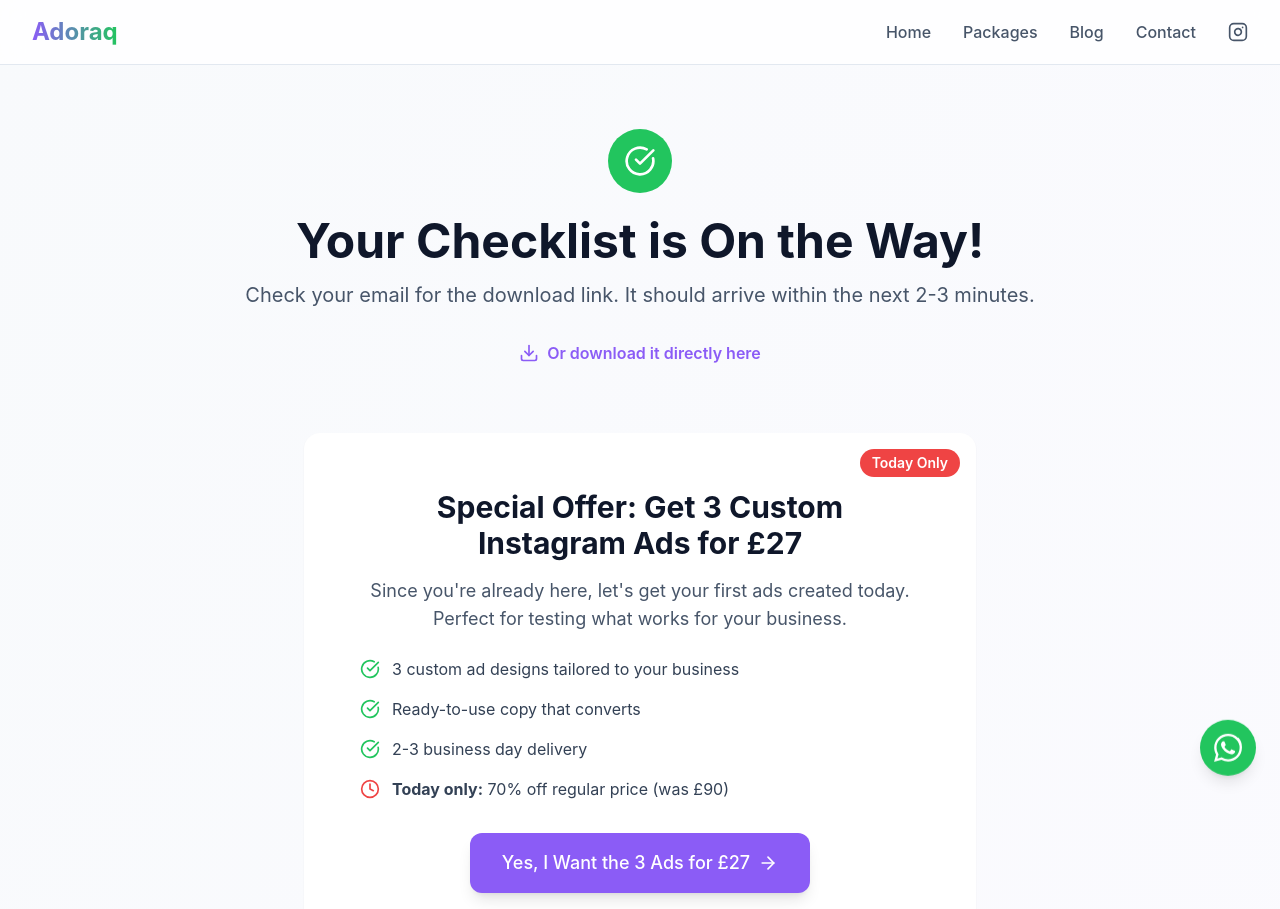
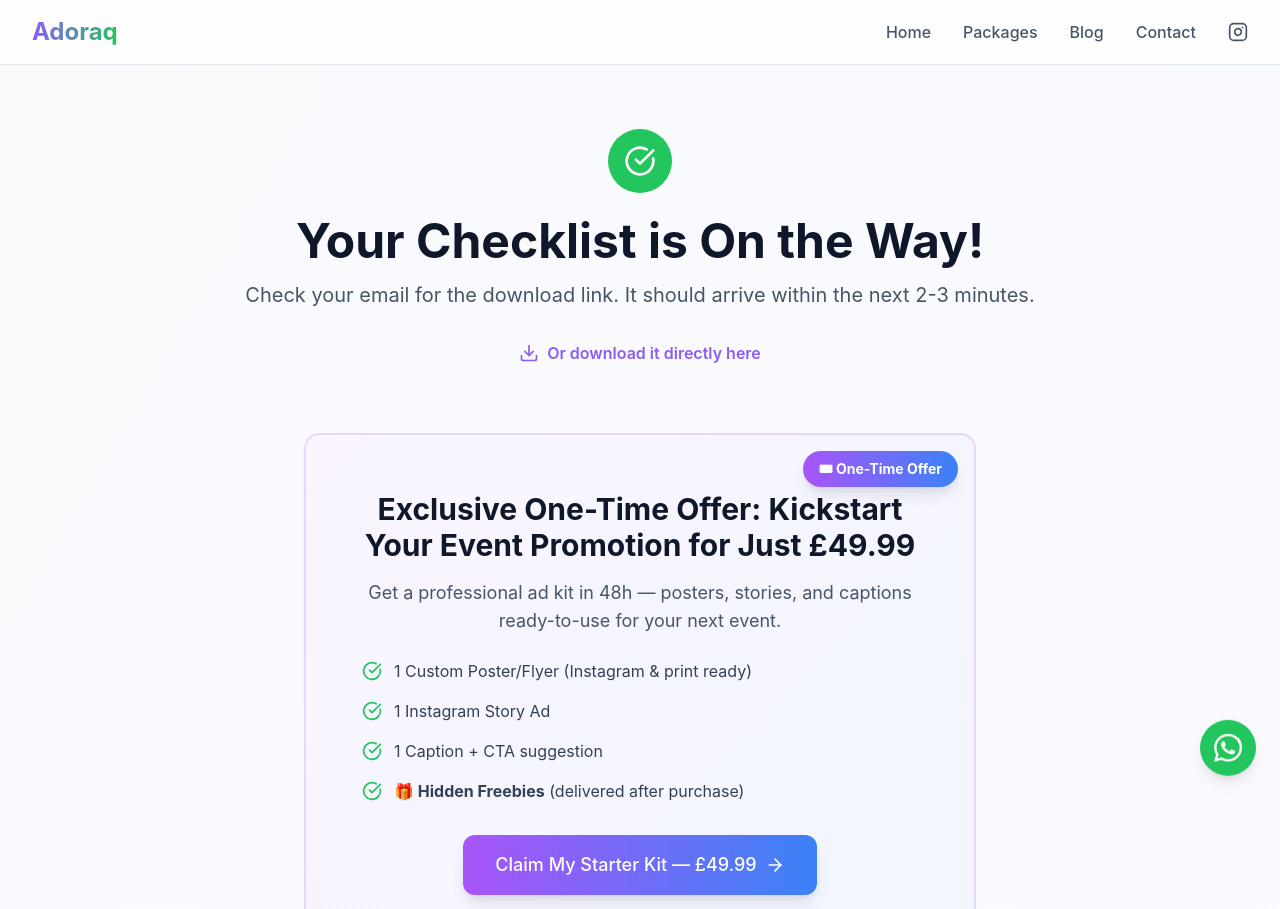
Before and after one commit to Adoraq1/adoraq-wesbite, a Next.js app: page /thank-you in a window 1280 px wide. Shown: the top 909 px of the page. Built offline with nearby package versions, Linux system fonts and the light colour scheme.

Commit message:
Update One-Time Offer: Event Ad Starter Kit for £49.99

```diff
--- a/app/thank-you/page.tsx
+++ b/app/thank-you/page.tsx
@@ -31,40 +31,39 @@ export default function ThankYouPage() {
           </div>
         </div>
 
-        {/* Tripwire Offer */}
-        <div className="card max-w-2xl mx-auto mb-16 relative overflow-hidden">
+        {/* One-Time Offer */}
+        <div className="card max-w-2xl mx-auto mb-16 relative overflow-hidden bg-gradient-to-br from-purple-50 to-blue-50 border-2 border-purple-200">
           {/* Urgency Badge */}
-          <div className="absolute top-4 right-4 bg-red-500 text-white px-3 py-1 rounded-full text-sm font-semibold">
-            Today Only
+          <div className="absolute top-4 right-4 bg-gradient-to-r from-purple-500 to-blue-500 text-white px-4 py-2 rounded-full text-sm font-bold shadow-lg">
+            🎟 One-Time Offer
           </div>
 
           <div className="p-8">
             <div className="text-center mb-6">
               <h2 className="text-3xl font-bold text-muted-900 mb-4">
-                Special Offer: Get 3 Custom Instagram Ads for £27
+                Exclusive One-Time Offer: Kickstart Your Event Promotion for Just £49.99
               </h2>
               <p className="text-lg text-muted-600">
-                Since you're already here, let's get your first ads created today.
-                Perfect for testing what works for your business.
+                Get a professional ad kit in 48h — posters, stories, and captions ready-to-use for your next event.
               </p>
             </div>
 
             <div className="space-y-4 mb-8">
               <div className="flex items-center space-x-3">
                 <CheckCircle className="w-5 h-5 text-brand2" />
-                <span className="text-muted-700">3 custom ad designs tailored to your business</span>
+                <span className="text-muted-700">1 Custom Poster/Flyer (Instagram & print ready)</span>
               </div>
               <div className="flex items-center space-x-3">
                 <CheckCircle className="w-5 h-5 text-brand2" />
-                <span className="text-muted-700">Ready-to-use copy that converts</span>
+                <span className="text-muted-700">1 Instagram Story Ad</span>
               </div>
               <div className="flex items-center space-x-3">
                 <CheckCircle className="w-5 h-5 text-brand2" />
-                <span className="text-muted-700">2-3 business day delivery</span>
+                <span className="text-muted-700">1 Caption + CTA suggestion</span>
               </div>
               <div className="flex items-center space-x-3">
-                <Clock className="w-5 h-5 text-red-500" />
-                <span className="text-muted-700"><strong>Today only:</strong> 70% off regular price (was £90)</span>
+                <CheckCircle className="w-5 h-5 text-green-500" />
+                <span className="text-muted-700"><strong>🎁 Hidden Freebies</strong> (delivered after purchase)</span>
               </div>
             </div>
 
@@ -73,11 +72,15 @@ export default function ThankYouPage() {
                 href="https://buy.stripe.com/7sY14n5c91ud2lI8Zz5os00"
                 target="_blank"
                 rel="noopener noreferrer"
-                className="btn-primary inline-flex items-center space-x-2 text-lg px-8 py-4"
+                className="btn-primary inline-flex items-center space-x-2 text-lg px-8 py-4 bg-gradient-to-r from-purple-500 to-blue-500 hover:from-purple-600 hover:to-blue-600"
               >
-                <span>Yes, I Want the 3 Ads for £27</span>
+                <span>Claim My Starter Kit — £49.99</span>
                 <ArrowRight className="w-5 h-5" />
               </a>
+
+              <p className="text-sm text-red-600 font-semibold bg-red-50 px-4 py-2 rounded-lg border border-red-200">
+                ⚠️ This special one-time offer is only available now — once you leave this page, it's gone.
+              </p>
 
               <p className="text-sm text-muted-500">
                 Secure payment via Stripe • 30-day money-back guarantee
```
